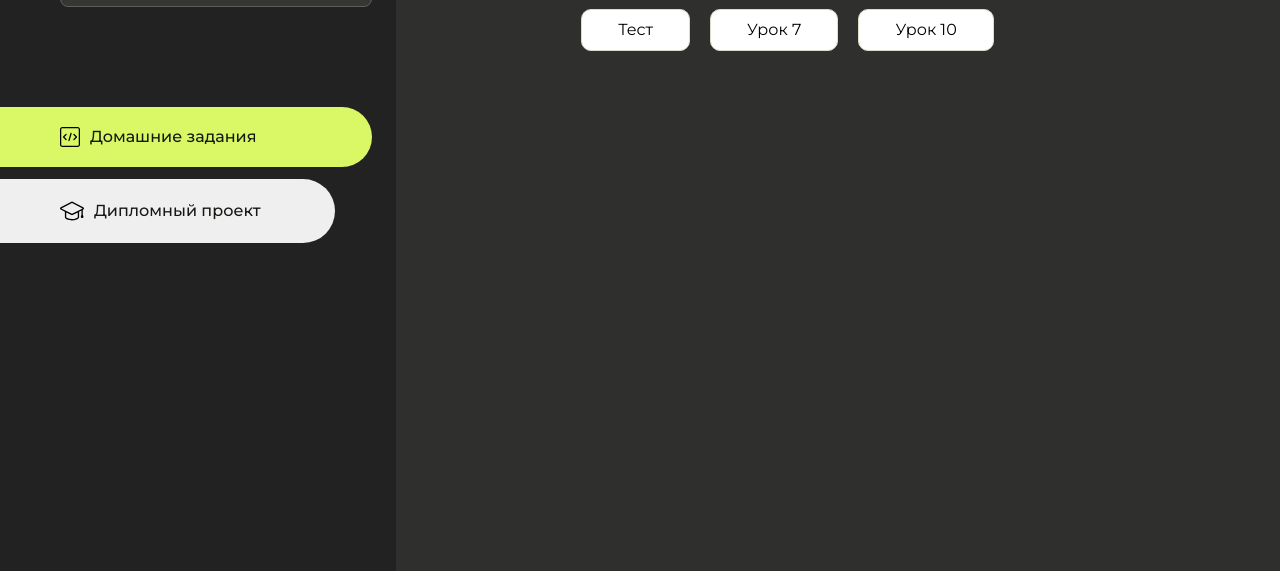
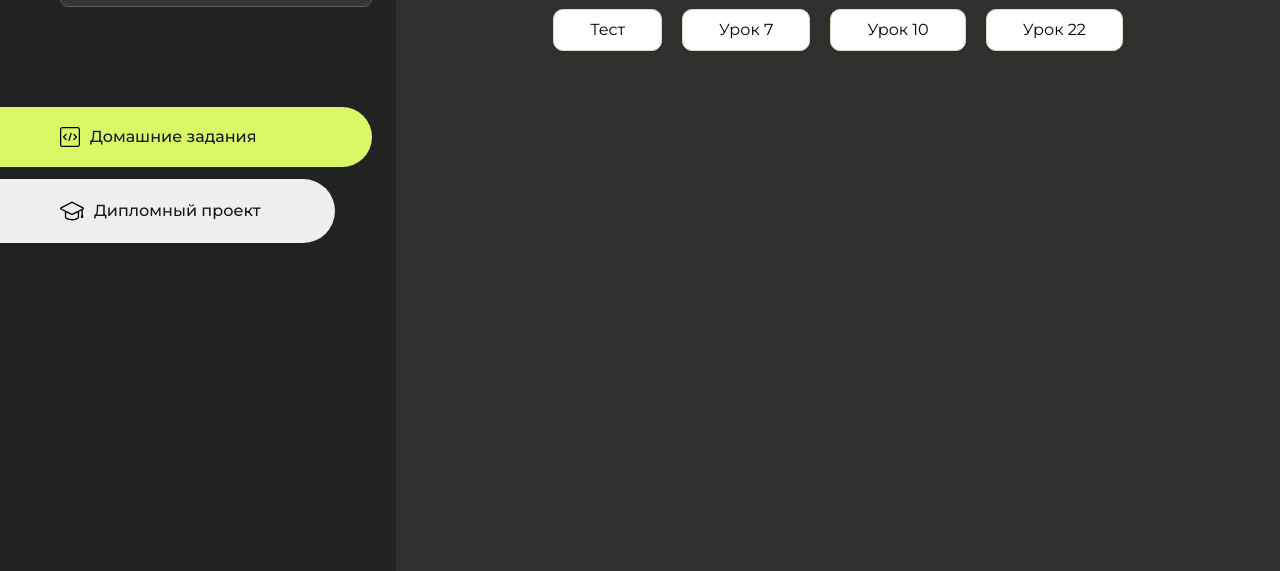
Before and after one commit to ThunDer104/thunder-hw, a plain HTML site: page index.html in a window 1280 px wide. Shown: the part 229-800 px from the top of the page. Drawn offline with Linux system fonts and the light colour scheme.

Commit message:
Update index.html

```diff
--- a/index.html
+++ b/index.html
@@ -101,6 +101,9 @@
                     <li class="content__list-item">
                         <a href="./Lesson-9/index.html">Урок 10</a>
                     </li>
+                    <li class="content__list-item">
+                        <a href="./Lesson-22/index.html">Урок 22</a>
+                    </li>
                 </ul>
             </div>
             <div class="content__block hidden" id="diplomBlock">
```
